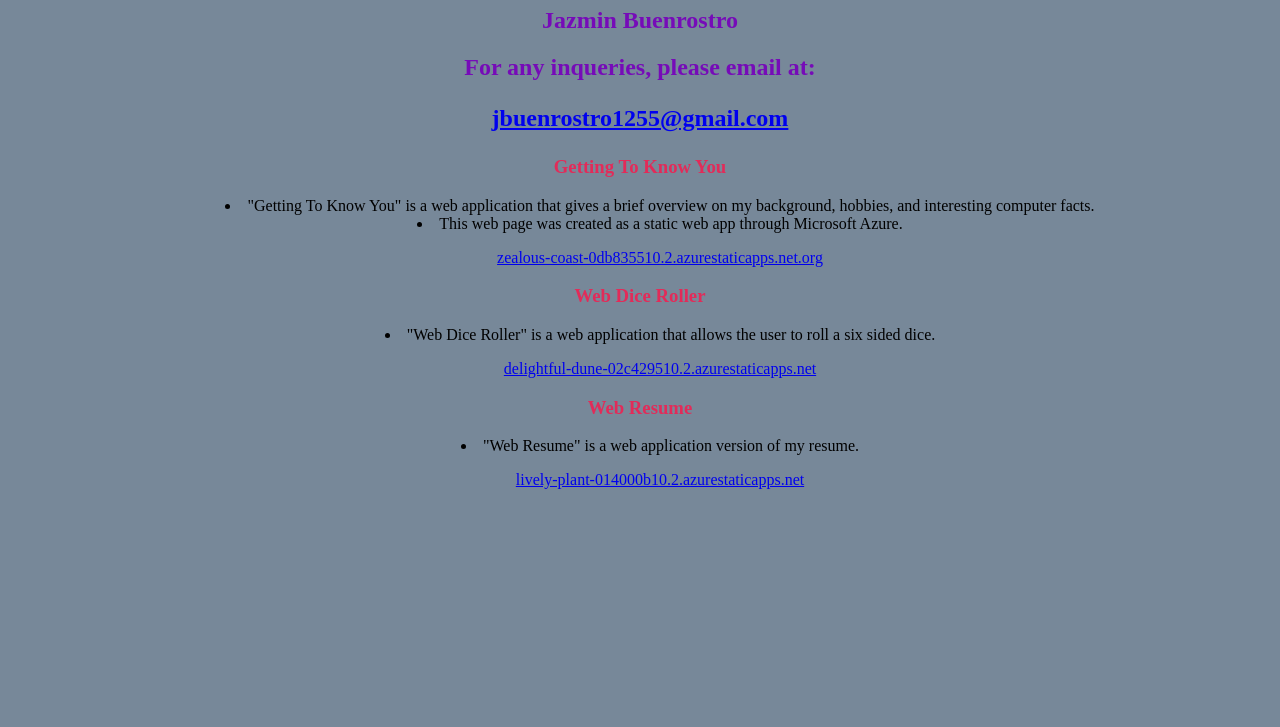
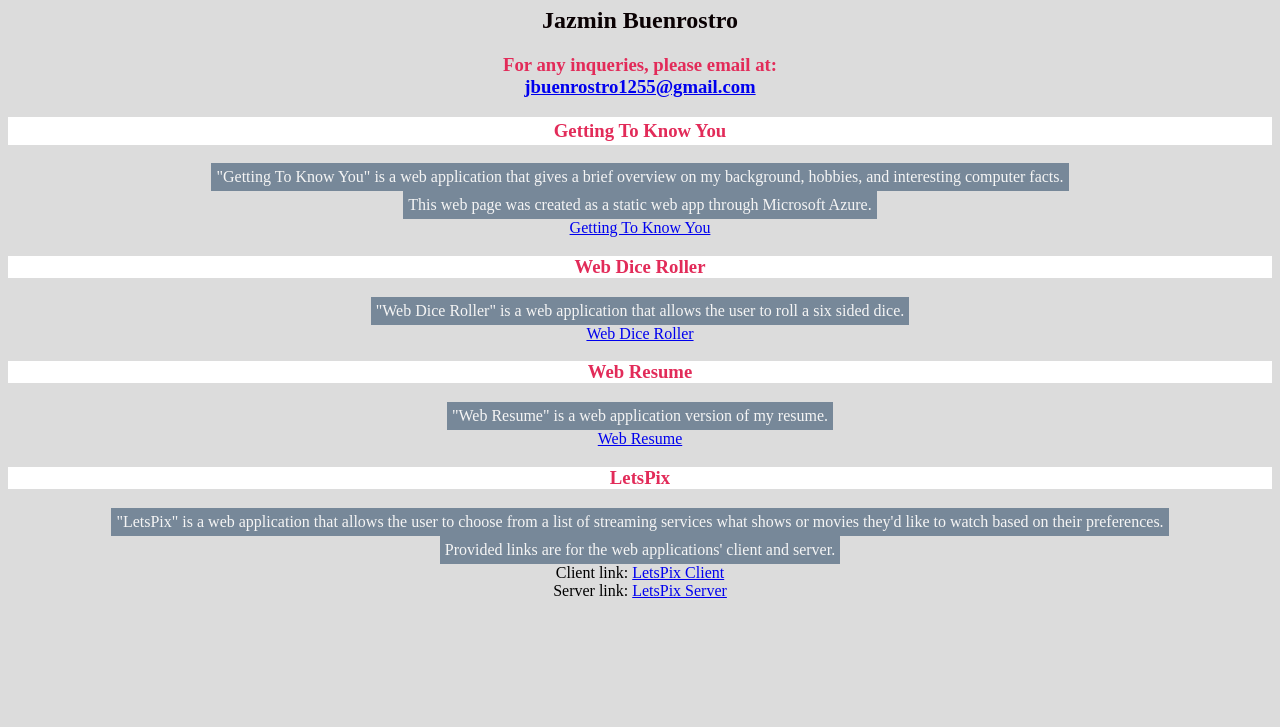
Before and after one commit to jbuenrostro1/AssignmentPortfolio-nodejs-jb, a website: page client/index.html in a window 1280 px wide. Shown: the part 73-800 px from the top of the page. Drawn offline with Linux system fonts and the light colour scheme.

Commit message:
update index.html and .css files

```diff
--- a/client/assignmentportfolio.css
+++ b/client/assignmentportfolio.css
@@ -1,6 +1,22 @@
-h1 {color: rgba(192, 33, 12, 0.692); }
-h2 {color:rgb(118, 11, 184); }
+h1 {color: rgba(226, 43, 89); }
+h2 {color:rgb(10, 1, 3); }
 h3 {color: rgb(226, 43, 89); }
 body {
-    background-color: lightslategray;
+    background-color: gainsboro;
+    text-align: center;
   }
+p {
+  margin: 0;
+}
+
+li {
+  color: whitesmoke;
+  background-color: lightslategray;
+  display: inline-block;
+  padding: 5px;
+  list-style-position: inside;
+}
+
+h1 {
+  text-decoration: underline;
+}
--- a/client/index.html
+++ b/client/index.html
@@ -9,26 +9,31 @@
     <link rel="stylesheet" href="assignmentportfolio.css">
     <h1 style="text-align:center;">Assignment Portfolio</h1>
     <h2 style="text-align:center;">Jazmin Buenrostro</h2>
-    <h2 style="text-align:center;">For any inqueries, please email at:
-    <p><a href="mailto: jbuenrostro1255@gmail.com">jbuenrostro1255@gmail.com</a></p> </h2>
+    <h3 style="text-align:center;">For any inqueries, please email at:
+    <p><a href="mailto: jbuenrostro1255@gmail.com">jbuenrostro1255@gmail.com</a></p> </h3>
 </head>
 <body>
-    <h3 style="text-align:center;">Getting To Know You</span></h3>
-    <ul style="text-align:center; list-style-position:inside;">
+    <h3 style="background-color: white; padding: 3px;">Getting To Know You</span></h3>
         <li>"Getting To Know You" is a web application that gives a brief overview on my background, hobbies, and interesting computer facts. </li>
         <li>This web page was created as a static web app through Microsoft Azure. </li>
-        <p><a href="https://zealous-coast-0db835510.2.azurestaticapps.net/">zealous-coast-0db835510.2.azurestaticapps.net.org</a></p>
+        <p><a href="https://zealous-coast-0db835510.2.azurestaticapps.net/">Getting To Know You</a></p>
     </ul>
-    <h3 style="text-align:center;">Web Dice Roller</span></h3>
-    <ul style="text-align:center; list-style-position:inside;">
+    <h3 style="background-color: white;">Web Dice Roller</span></h3>
         <li>"Web Dice Roller" is a web application that allows the user to roll a six sided dice. </li>
-        <p><a href="https://delightful-dune-02c429510.2.azurestaticapps.net">delightful-dune-02c429510.2.azurestaticapps.net</a></p>
+        <p><a href="https://delightful-dune-02c429510.2.azurestaticapps.net">Web Dice Roller</a></p>
     </ul>
-    <h3 style="text-align:center;">Web Resume</span></h3>
-    <ul style="text-align:center; list-style-position:inside;">
+    <h3 style="background-color: white;">Web Resume</span></h3>
         <li>"Web Resume" is a web application version of my resume.</li>
-        <p><a href="https://lively-plant-014000b10.2.azurestaticapps.net">lively-plant-014000b10.2.azurestaticapps.net</a></p>
+        <p><a href="https://lively-plant-014000b10.2.azurestaticapps.net">Web Resume</a></p>
     </ul>
+    <h3 style="background-color: white;">LetsPix</span></h3>
+        <li>"LetsPix" is a web application that allows the user to choose from a list of streaming services what shows or movies
+            they'd like to watch based on their preferences.</li>
+        <li>Provided links are for the web applications' client and server.</li>
+        <p> Client link: <a href="https://lively-plant-014000b10.2.azurestaticapps.net">LetsPix Client</a>
+        <p> Server link: <a href="https://lively-plant-014000b10.2.azurestaticapps.net">LetsPix Server</a>
+    </ul>
+
 
 
 </body>
```
